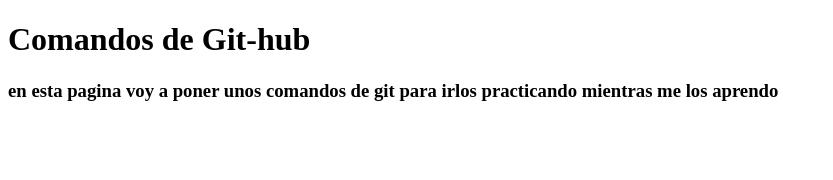
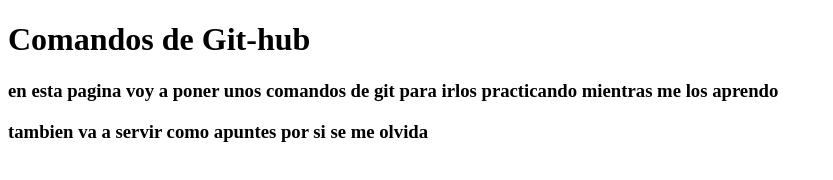
Before and after one commit to jimmy-quiroga/Web-aprendiendo-comandos-de-git, a plain HTML site: page index.html in a window 1280 px wide. Shown: the whole page, without its empty margins (0-833 px from the left). Drawn offline with Linux system fonts and the light colour scheme.

Commit message:
modifiqué la descripción

```diff
--- a/index.html
+++ b/index.html
@@ -7,6 +7,7 @@
 </head>
 <body>
     <h1>Comandos de Git-hub</h1>
-    <h3>en esta pagina voy a poner unos comandos de git para irlos practicando mientras me los aprendo</h3>
+    <h3>en esta pagina voy a poner unos comandos de git para irlos practicando mientras me los aprendo<p>tambien va a servir como apuntes por si se me olvida </p></h3>
+
 </body>
 </html>
```
